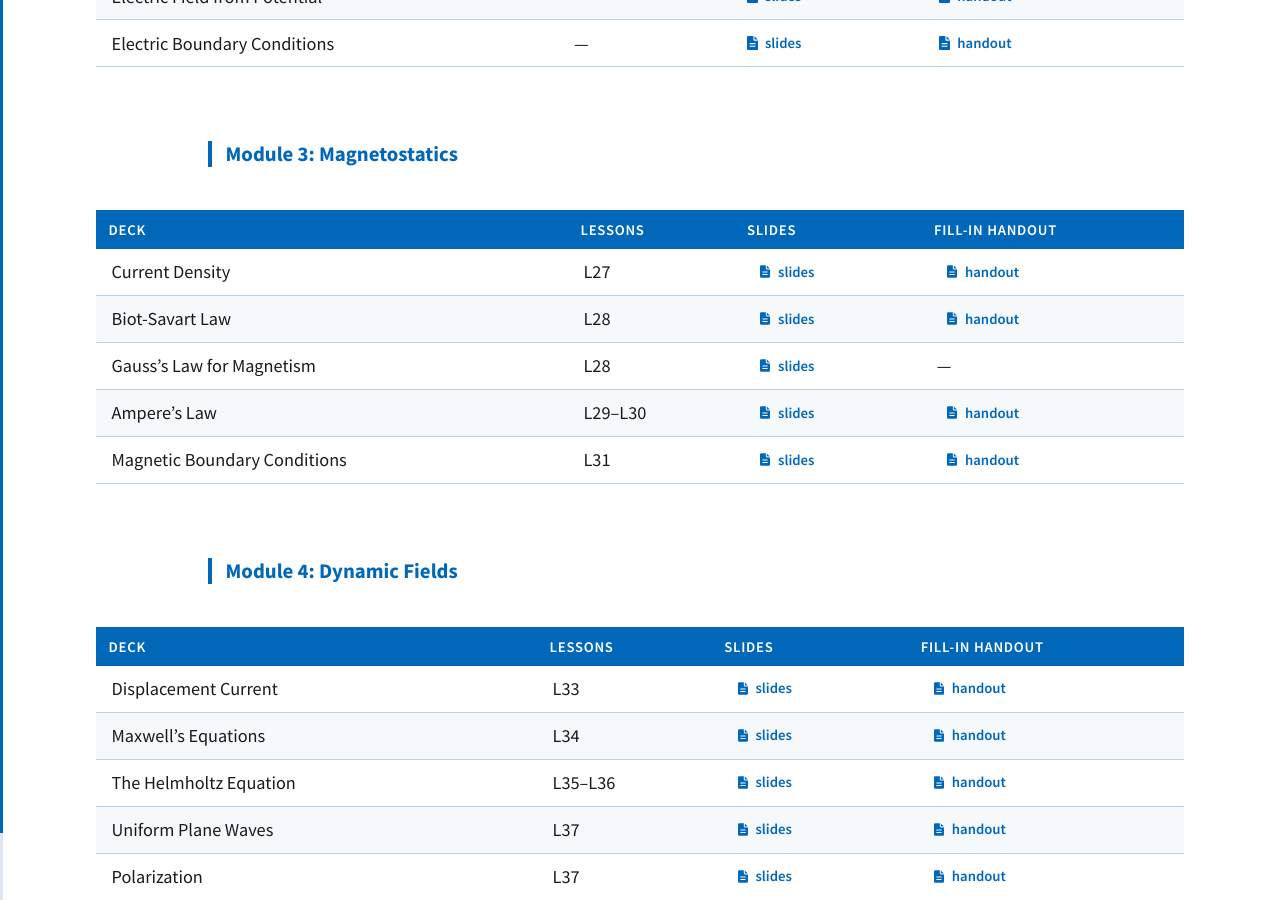
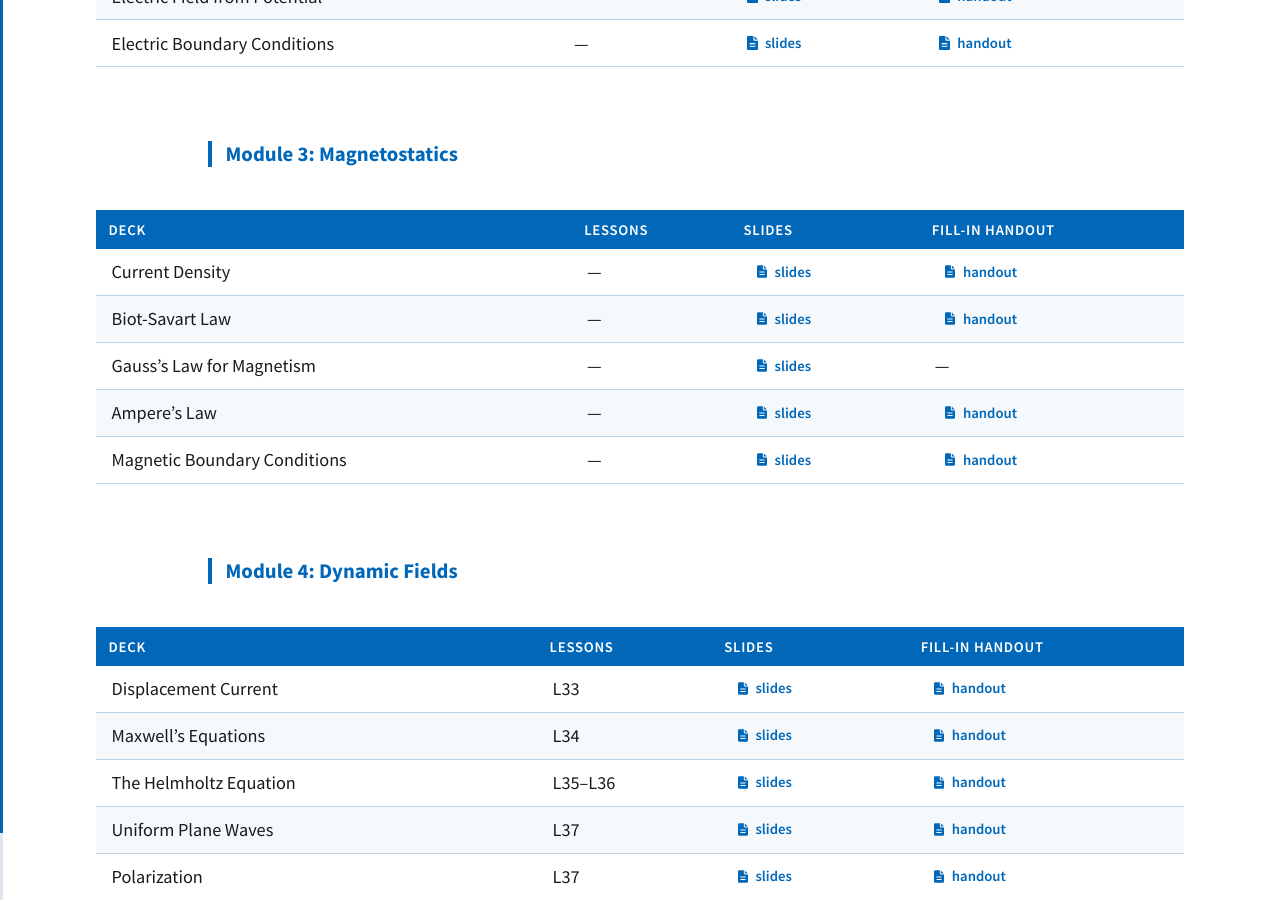
Before and after one commit to livethisdream/ece343, a Jupyter Book: the page built from book/materials.md, in a window 1280 px wide and 900 px high, scrolled down 2445 px. Built offline with Jupyter Book 1.0.4 settings and Sphinx 7.4.7 and the Sphinx Book theme 1.1.4, drawn with Linux system fonts in a browser that asks for light colours.

Commit message:
Module 3: mark L27-L31 converted in the manifest and materials; regenerate the module page
Co-Authored-By: Claude Opus 5.5 <noreply@anthropic.com>
Claude-Session: https://claude.ai/code/session_01XxSxPKW3SkHfns6bAFrvo6

```diff
--- a/book/materials.md
+++ b/book/materials.md
@@ -67,11 +67,11 @@ page.
 
 | Deck | Lessons | Slides | Fill-in handout |
 | :- | :-: | :- | :- |
-| Current Density | L27 | <a class="doc-link" href="legacy/ECE343_D06_CurrentDensity_Slides.pdf" target="_blank" rel="noopener">slides</a> | <a class="doc-link" href="legacy/ECE343_D06_CurrentDensity_Handouts.pdf" target="_blank" rel="noopener">handout</a> |
-| Biot-Savart Law | L28 | <a class="doc-link" href="legacy/ECE343_D07-1_BiotSavart_Slides.pdf" target="_blank" rel="noopener">slides</a> | <a class="doc-link" href="legacy/ECE343_D07-1_BiotSavart_Handouts.pdf" target="_blank" rel="noopener">handout</a> |
-| Gauss's Law for Magnetism | L28 | <a class="doc-link" href="legacy/ECE343_D07-2_GaussMagnetism_Slides.pdf" target="_blank" rel="noopener">slides</a> | — |
-| Ampere's Law | L29–L30 | <a class="doc-link" href="legacy/ECE343_D07-3_Ampere_Slides.pdf" target="_blank" rel="noopener">slides</a> | <a class="doc-link" href="legacy/ECE343_D07-3_Ampere_Handouts.pdf" target="_blank" rel="noopener">handout</a> |
-| Magnetic Boundary Conditions | L31 | <a class="doc-link" href="legacy/ECE343_D07-4_HBoundaries_Slides.pdf" target="_blank" rel="noopener">slides</a> | <a class="doc-link" href="legacy/ECE343_D07-4_HBoundaries_Handouts.pdf" target="_blank" rel="noopener">handout</a> |
+| Current Density | — | <a class="doc-link" href="legacy/ECE343_D06_CurrentDensity_Slides.pdf" target="_blank" rel="noopener">slides</a> | <a class="doc-link" href="legacy/ECE343_D06_CurrentDensity_Handouts.pdf" target="_blank" rel="noopener">handout</a> |
+| Biot-Savart Law | — | <a class="doc-link" href="legacy/ECE343_D07-1_BiotSavart_Slides.pdf" target="_blank" rel="noopener">slides</a> | <a class="doc-link" href="legacy/ECE343_D07-1_BiotSavart_Handouts.pdf" target="_blank" rel="noopener">handout</a> |
+| Gauss's Law for Magnetism | — | <a class="doc-link" href="legacy/ECE343_D07-2_GaussMagnetism_Slides.pdf" target="_blank" rel="noopener">slides</a> | — |
+| Ampere's Law | — | <a class="doc-link" href="legacy/ECE343_D07-3_Ampere_Slides.pdf" target="_blank" rel="noopener">slides</a> | <a class="doc-link" href="legacy/ECE343_D07-3_Ampere_Handouts.pdf" target="_blank" rel="noopener">handout</a> |
+| Magnetic Boundary Conditions | — | <a class="doc-link" href="legacy/ECE343_D07-4_HBoundaries_Slides.pdf" target="_blank" rel="noopener">slides</a> | <a class="doc-link" href="legacy/ECE343_D07-4_HBoundaries_Handouts.pdf" target="_blank" rel="noopener">handout</a> |
 
 ### Module 4: Dynamic Fields
 
```
Also changed, not shown: 1 other file.
